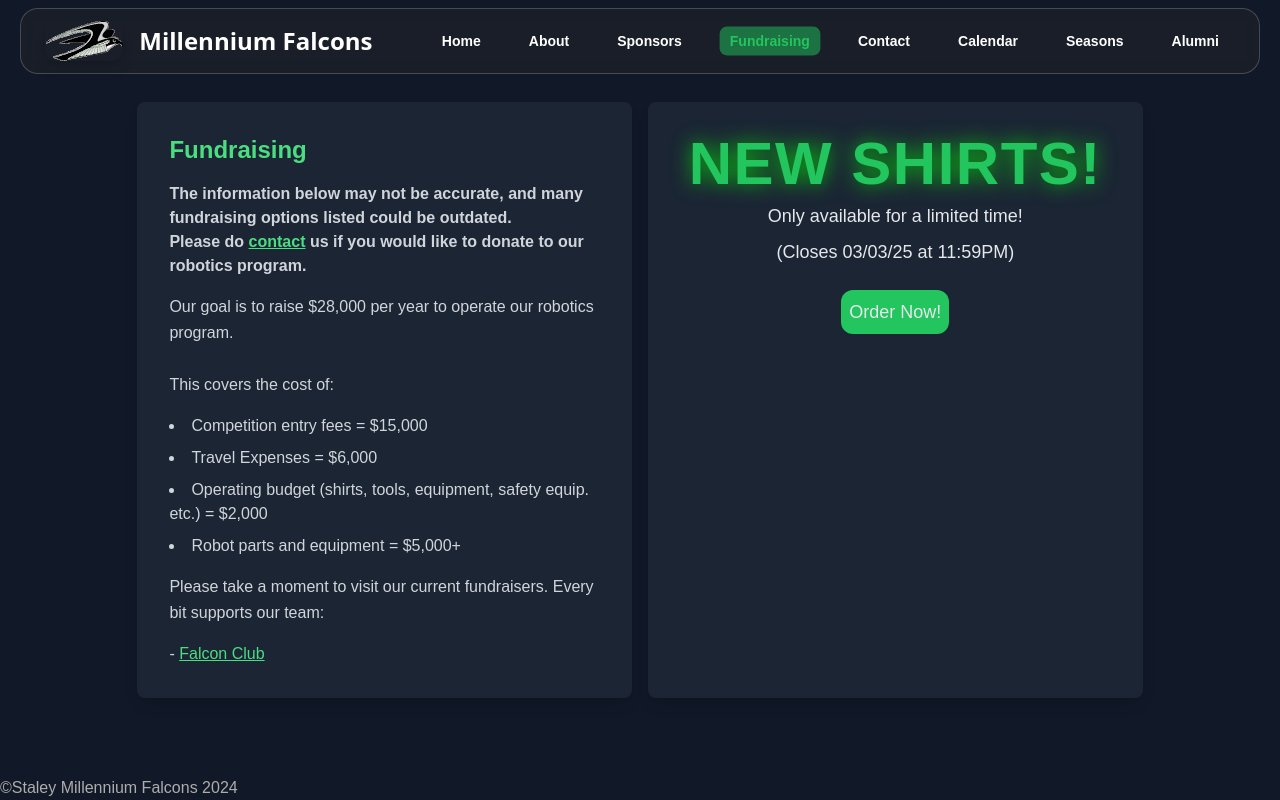
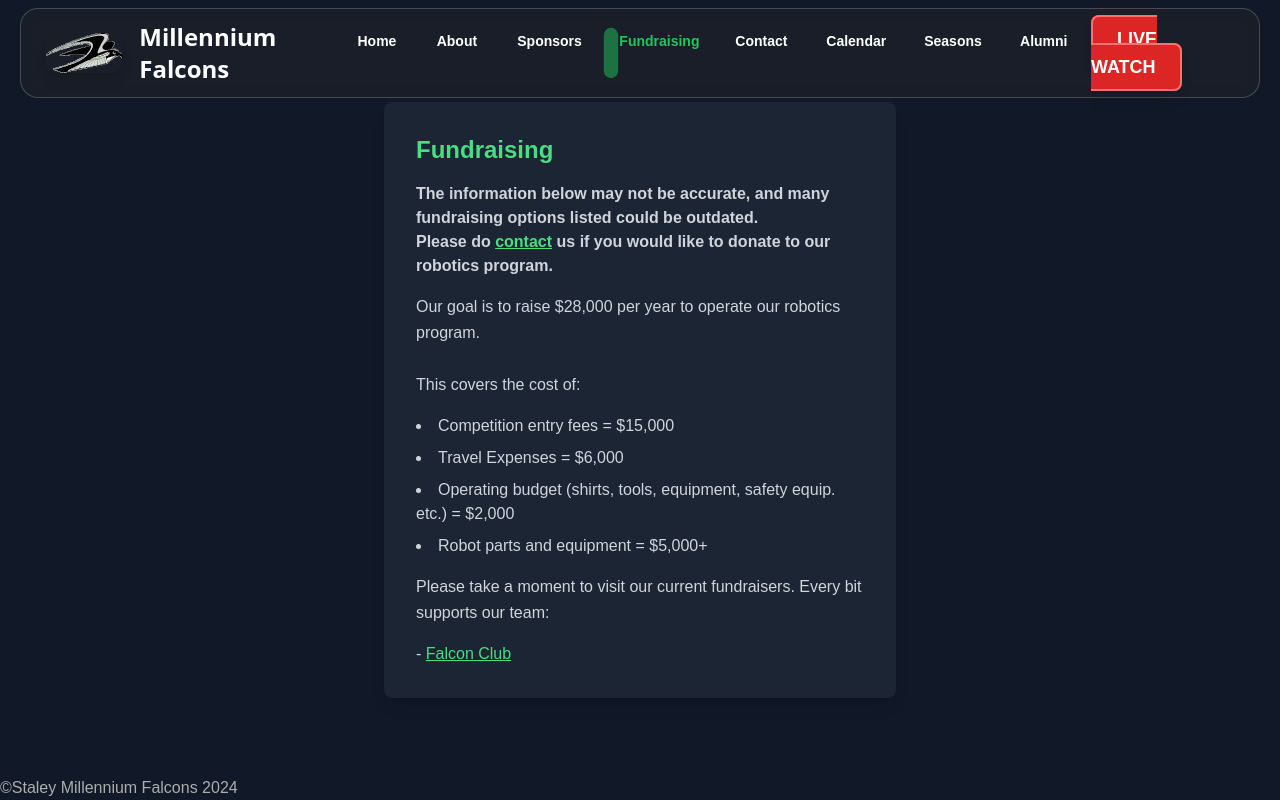
Before and after one commit to SHS-Programmers/final-robotics-site, a Next.js app: page /fundraising in a window 1280 px wide. Built offline with nearby package versions, Linux system fonts and the light colour scheme; a web font is replaced by a local one.

Commit message:
Hide footer and adjust navbar for Twitch page; update Twitch stream source Removed T-Shirt sale things

```diff
--- a/app/components/Footer.tsx
+++ b/app/components/Footer.tsx
@@ -1,4 +1,14 @@
+'use client';
+import { usePathname } from 'next/navigation';
+
 export default function Footer() {
+    const pathname = usePathname();
+
+    // Don't render the footer on the Twitch page
+    if (pathname === '/twitch') {
+        return null;
+    }
+
     return (
         <div className="m-0 p-0 text-[#adadad] fixed bottom-0 z-50 bg-gray-900 w-full contents-center">
             <p className="">©Staley Millennium Falcons 2024</p>
--- a/app/components/NavBar.tsx
+++ b/app/components/NavBar.tsx
@@ -2,32 +2,51 @@
 import React from "react";
 import Link from "next/link";
 import Image from "next/image";
-import { usePathname } from "next/navigation"; // For highlighting the current page
+import {usePathname} from "next/navigation";
 import logo from "@/public/Logo24-25.svg";
+
+// Set this to true during competitions, false otherwise
+const SHOW_TWITCH_BUTTON = true;
 
 const Navbar: React.FC = () => {
     const pathname = usePathname();
+
+    // Show reduced navbar on twitch page
+    if (pathname === '/twitch') {
+        return (
+            <div
+                className="fixed z-50 top-2 left-5 right-5 flex justify-end items-center px-3 py-2 rounded-lg">
+                <Link
+                    href="/"
+                    className="px-6 py-3 text-white text-sm bg-gray-800 rounded-lg hover:bg-gray-700 transition-colors"
+                >
+                    Back to Site
+                </Link>
+            </div>
+        );
+    }
 
     return (
         <div className="fixed z-50 top-2 left-5 right-5 flex justify-between items-center frosted-glass px-6 py-3">
             {/* Brand Section */}
             <div className="flex items-center text-white font-jockey text-2xl font-bold space-x-4">
-                <Image src={logo} width={500} height={500} alt="Staley Millennium Falcons Logo" className="h-10 w-auto rounded-xl shadow-lg" />
+                <Image src={logo} width={500} height={500} alt="Staley Millennium Falcons Logo"
+                       className="h-10 w-auto rounded-xl shadow-lg"/>
                 <span>Millennium Falcons</span>
             </div>
 
             {/* Desktop Navigation */}
             <ul className="hidden md:flex items-center space-x-4">
                 {[
-                    { href: "/", label: "Home" },
-                    { href: "/about", label: "About" },
-                    { href: "/sponsors", label: "Sponsors" },
-                    { href: "/fundraising", label: "Fundraising" },
-                    { href: "/contact", label: "Contact" },
-                    { href: "/calendar", label: "Calendar" },
-                    { href: "/seasons", label: "Seasons" },
-                    { href: "/alumni", label: "Alumni" },
-                ].map(({ href, label }) => (
+                    {href: "/", label: "Home"},
+                    {href: "/about", label: "About"},
+                    {href: "/sponsors", label: "Sponsors"},
+                    {href: "/fundraising", label: "Fundraising"},
+                    {href: "/contact", label: "Contact"},
+                    {href: "/calendar", label: "Calendar"},
+                    {href: "/seasons", label: "Seasons"},
+                    {href: "/alumni", label: "Alumni"},
+                ].map(({href, label}) => (
                     <li key={label}>
                         <Link
                             href={href}
@@ -41,11 +60,25 @@ const Navbar: React.FC = () => {
                         </Link>
                     </li>
                 ))}
+
+                {/* Twitch Button - Only shown during competitions */}
+                {SHOW_TWITCH_BUTTON && (
+                    <li className="ml-2">
+                        <Link
+                            href="/twitch"
+                            className="relative px-6 py-3 text-white font-bold text-lg bg-red-600 rounded-lg
+                                       shadow-lg animate-pulse hover:bg-red-700 transition-colors duration-300
+                                       border-2 border-red-400"
+                        >
+                            <span className="animate-pulse">LIVE</span> WATCH
+                        </Link>
+                    </li>
+                )}
             </ul>
 
             {/* Mobile Menu */}
             <div className="md:hidden">
-                <input type="checkbox" id="collapse" className="hidden peer" />
+                <input type="checkbox" id="collapse" className="hidden peer"/>
                 <label
                     htmlFor="collapse"
                     className="cursor-pointer bg-gray-800 text-white p-3 rounded-lg peer-checked:bg-green-500 peer-checked:shadow-md"
@@ -58,15 +91,15 @@ const Navbar: React.FC = () => {
                 </label>
                 <ul className="absolute top-14 left-0 w-full bg-gray-800 p-4 space-y-2 hidden peer-checked:block">
                     {[
-                        { href: "/", label: "Home" },
-                        { href: "/about", label: "About" },
-                        { href: "/sponsors", label: "Sponsors" },
-                        { href: "/fundraising", label: "Fundraising" },
-                        { href: "/contact", label: "Contact" },
-                        { href: "/calendar", label: "Calendar" },
-                        { href: "/seasons", label: "Seasons" },
-                        { href: "/alumni", label: "Alumni" },
-                    ].map(({ href, label }) => (
+                        {href: "/", label: "Home"},
+                        {href: "/about", label: "About"},
+                        {href: "/sponsors", label: "Sponsors"},
+                        {href: "/fundraising", label: "Fundraising"},
+                        {href: "/contact", label: "Contact"},
+                        {href: "/calendar", label: "Calendar"},
+                        {href: "/seasons", label: "Seasons"},
+                        {href: "/alumni", label: "Alumni"},
+                    ].map(({href, label}) => (
                         <li key={label}>
                             <Link
                                 href={href}
@@ -78,6 +111,20 @@ const Navbar: React.FC = () => {
                             </Link>
                         </li>
                     ))}
+
+                    {/* Mobile Twitch Button - Only shown during competitions */}
+                    {SHOW_TWITCH_BUTTON && (
+                        <li className="mt-4">
+                            <Link
+                                href="/twitch"
+                                className="block w-full text-center px-4 py-3 text-white font-bold text-lg
+                                           bg-red-600 rounded-lg shadow-lg animate-pulse
+                                           border-2 border-red-400"
+                            >
+                                <span className="animate-pulse">LIVE</span> WATCH COMPETITION
+                            </Link>
+                        </li>
+                    )}
                 </ul>
             </div>
         </div>
--- a/app/fundraising/page.tsx
+++ b/app/fundraising/page.tsx
@@ -45,23 +45,23 @@ import React from "react";
                                     </li>
                                 </ul>
                             </div>
-                            <div className="bg-gray-800 bg-opacity-80 p-8 rounded-lg shadow-lg max-w-lg w-full flex flex-col items-center order-1 md:order-2">
-                                <h1 className="text-6xl font-extrabold text-green-500 drop-shadow-[0_0_10px_rgba(0,255,0,0.7)] animate-pulse tracking-wide">
-                                    NEW SHIRTS!
-                                </h1>
-                                <h3 className="text-lg font-medium text-gray-200 mt-2">
-                                    Only available for a limited time!
-                                </h3>
-                                <h3 className="text-lg font-medium text-gray-200 mt-2">
-                                    (Closes 03/03/25 at 11:59PM)
-                                </h3>
-                                <a
-                                    className="text-lg font-medium text-gray-200 bg-green-500 p-2 rounded-xl mt-6"
-                                    href="https://staleyrobotics25.itemorder.com/"
-                                >
-                                    Order Now!
-                                </a>
-                            </div>
+                            {/*<div className="bg-gray-800 bg-opacity-80 p-8 rounded-lg shadow-lg max-w-lg w-full flex flex-col items-center order-1 md:order-2">*/}
+                            {/*    <h1 className="text-6xl font-extrabold text-green-500 drop-shadow-[0_0_10px_rgba(0,255,0,0.7)] animate-pulse tracking-wide">*/}
+                            {/*        NEW SHIRTS!*/}
+                            {/*    </h1>*/}
+                            {/*    <h3 className="text-lg font-medium text-gray-200 mt-2">*/}
+                            {/*        Only available for a limited time!*/}
+                            {/*    </h3>*/}
+                            {/*    <h3 className="text-lg font-medium text-gray-200 mt-2">*/}
+                            {/*        (Closes 03/03/25 at 11:59PM)*/}
+                            {/*    </h3>*/}
+                            {/*    <a*/}
+                            {/*        className="text-lg font-medium text-gray-200 bg-green-500 p-2 rounded-xl mt-6"*/}
+                            {/*        href="https://staleyrobotics25.itemorder.com/"*/}
+                            {/*    >*/}
+                            {/*        Order Now!*/}
+                            {/*    </a>*/}
+                            {/*</div>*/}
                         </div>
                     </div>
                 );
--- a/app/layout.tsx
+++ b/app/layout.tsx
@@ -5,7 +5,6 @@ import {SpeedInsights} from "@vercel/speed-insights/react";
 import {Analytics} from "@vercel/analytics/react";
 import "./globals.css";
 import {Metadata} from "next";
-
 export const metadata: Metadata = {
     title: "Staley Robotics",
     description: "The official website of Staley Robotics, FRC Team #4959",
@@ -18,7 +17,6 @@ export default function RootLayout({
                                    }: Readonly<{
     children: React.ReactNode;
 }>) {
-
 
     return (
         <html lang="en">
--- a/app/page.tsx
+++ b/app/page.tsx
@@ -17,24 +17,24 @@ const Landing: React.FC = () => {
                 style={{backgroundImage: "url('/path-to-bg.jpg')"}}
             >
                 <TitleImage images={images} interval={4000}/>
-                <div
-                    className="absolute top-1/2 left-1/2 transform -translate-x-1/2 -translate-y-1/2 md:top-52 md:-translate-y-0 z-20">
-                    <div
-                        className="bg-gray-600 border-4 border-dashed border-green-400 p-6 md:p-12 rounded-xl flex flex-col items-center">
-                        <h1 className="text-4xl md:text-6xl font-extrabold text-green-500 drop-shadow-[0_0_10px_rgba(0,255,0,0.7)] animate-pulse tracking-wide">
-                            NEW SHIRTS!
-                        </h1>
-                        <h3 className="text-base md:text-lg font-medium text-gray-200 mt-2">
-                            Only available for a limited time!
-                        </h3>
-                        <a
-                            className="text-base md:text-lg font-medium text-gray-200 bg-green-500 p-2 md:p-4 rounded-xl mt-6"
-                            href="https://staleyrobotics25.itemorder.com/"
-                        >
-                            Order Now!
-                        </a>
-                    </div>
-                </div>
+                {/*<div*/}
+                {/*    className="absolute top-1/2 left-1/2 transform -translate-x-1/2 -translate-y-1/2 md:top-52 md:-translate-y-0 z-20">*/}
+                {/*    <div*/}
+                {/*        className="bg-gray-600 border-4 border-dashed border-green-400 p-6 md:p-12 rounded-xl flex flex-col items-center">*/}
+                {/*        <h1 className="text-4xl md:text-6xl font-extrabold text-green-500 drop-shadow-[0_0_10px_rgba(0,255,0,0.7)] animate-pulse tracking-wide">*/}
+                {/*            NEW SHIRTS!*/}
+                {/*        </h1>*/}
+                {/*        <h3 className="text-base md:text-lg font-medium text-gray-200 mt-2">*/}
+                {/*            Only available for a limited time!*/}
+                {/*        </h3>*/}
+                {/*        <a*/}
+                {/*            className="text-base md:text-lg font-medium text-gray-200 bg-green-500 p-2 md:p-4 rounded-xl mt-6"*/}
+                {/*            href="https://staleyrobotics25.itemorder.com/"*/}
+                {/*        >*/}
+                {/*            Order Now!*/}
+                {/*        </a>*/}
+                {/*    </div>*/}
+                {/*</div>*/}
                 <div
                     className="absolute bottom-12 left-4 md:bottom-28 md:left-8 z-20 transition-transform duration-300">
                     <div className="frosted-glass p-4 md:p-6 rounded-xl inline-block">
--- a/app/twitch/page.tsx
+++ b/app/twitch/page.tsx
@@ -9,7 +9,7 @@ export default function Twitch() {
             </Head>
             <iframe
                 title="FRC Broadcast"
-                src="https://player.twitch.tv/?channel=firstinspires9&parent=localhost&parent=www.staleyrobotics.com&muted=true"
+                src="https://player.twitch.tv/?channel=firstinspires6&parent=localhost&parent=www.staleyrobotics.com&muted=true"
                 className="w-full h-full border-0"
                 allowFullScreen={true}
             ></iframe>
```
